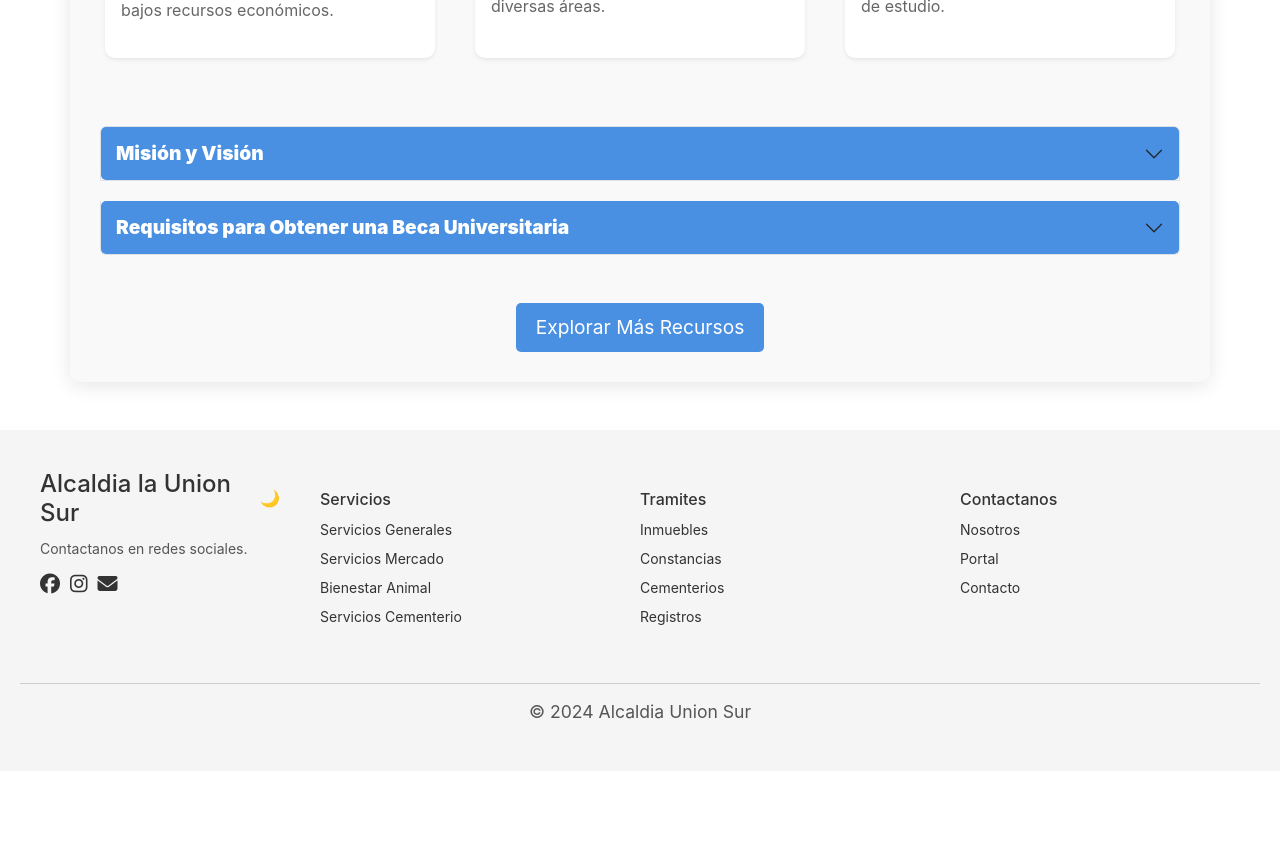
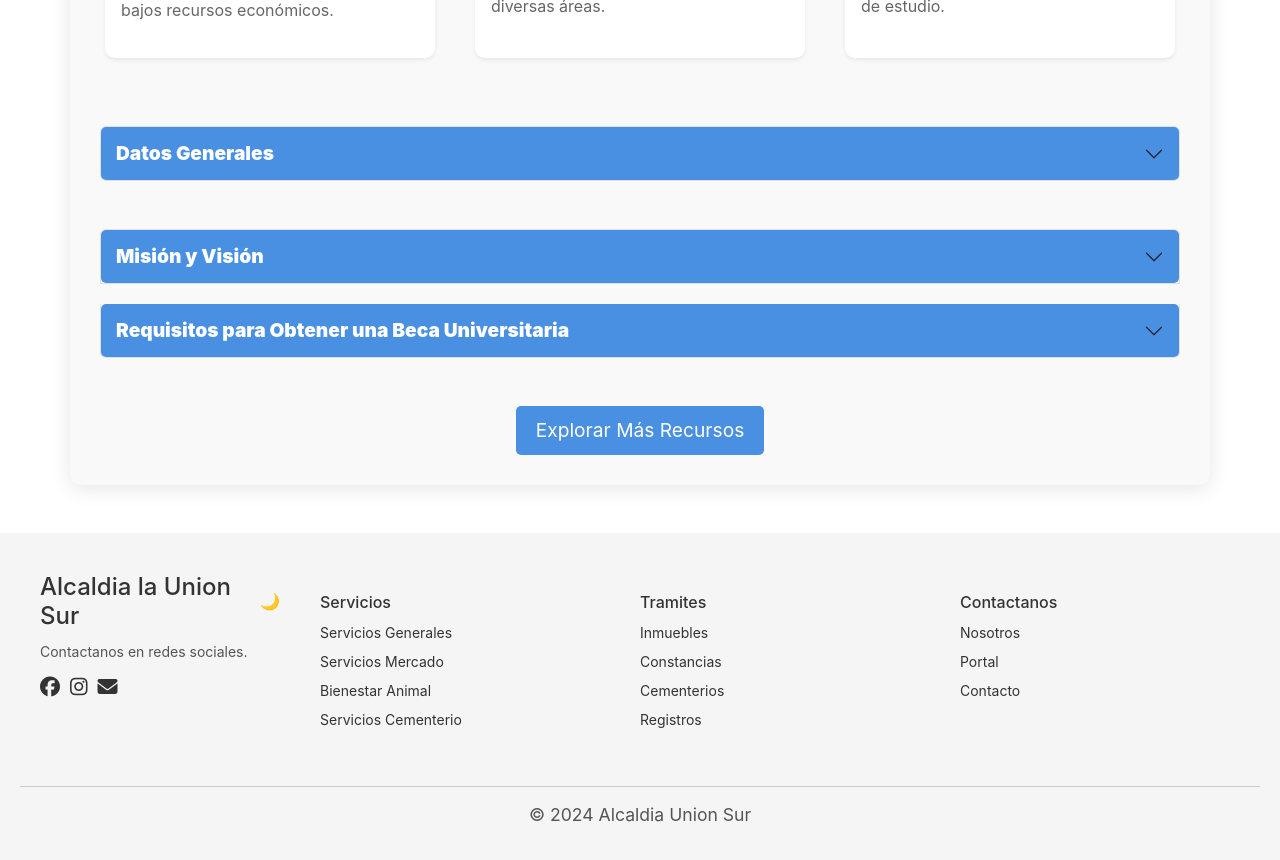
Before and after one commit to Oscar1499/PaginaAlcaldia, a React (Create React App) app: page /comunidades/becas-universitarias in a window 1280 px wide. Shown: the part 1700-2560 px from the top of the page. Before the commit the page ends 2471 px from the top, so only its background shows below. Built offline with nearby package versions, Linux system fonts and the light colour scheme.

Commit message:
Update comunidades

```diff
--- a/src/componentes/BecasUniversitariasContenido.js
+++ b/src/componentes/BecasUniversitariasContenido.js
@@ -10,6 +10,7 @@ import Beca6Image from '../assets/iconos/bebetecaslider3.jpeg';
 const BecaContenido = () => {
   const [isOpen, setIsOpen] = useState(false);
   const [isOpenRequisitos, setIsOpenRequisitos] = useState(false);
+  const [isOpenDatosGenerales, setIsOpenDatosGenerales] = useState(false);
 
   const toggleAccordion = () => {
     setIsOpen(!isOpen);
@@ -17,6 +18,10 @@ const BecaContenido = () => {
 
   const toggleRequisitosAccordion = () => {
     setIsOpenRequisitos(!isOpenRequisitos);
+  };
+
+  const toggleDatosGeneralesAccordion = () => {
+    setIsOpenDatosGenerales(!isOpenDatosGenerales);
   };
 
   return (
@@ -77,6 +82,44 @@ const BecaContenido = () => {
             <div className="card-body">
               <h2 className="card-title">Beca de Investigación</h2>
               <p className="card-text">Apoyo a estudiantes que realizan proyectos de investigación en su área de estudio.</p>
+            </div>
+          </div>
+        </div>
+      </div>
+
+      {/* Acordeón para Datos Generales */}
+      <div className="accordion mt-5" id="accordionDatosGenerales">
+        <div className="accordion-item">
+          <h2 className="accordion-header" id="headingDatosGenerales">
+            <button
+              className={`accordion-button ${isOpenDatosGenerales ? '' : 'collapsed'}`}
+              type="button"
+              onClick={toggleDatosGeneralesAccordion}
+              aria-expanded={isOpenDatosGenerales ? 'true' : 'false'}
+              aria-controls="collapseDatosGenerales"
+            >
+              <strong>Datos Generales</strong>
+            </button>
+          </h2>
+          <div
+            id="collapseDatosGenerales"
+            className={`accordion-collapse collapse ${isOpenDatosGenerales ? 'show' : ''}`}
+            aria-labelledby="headingDatosGenerales"
+            data-bs-parent="#accordionDatosGenerales"
+          >
+            <div className="accordion-body">
+              <p><strong>Ubicación: CDA La Union Centro, La Union</strong> .</p>
+              <p><strong>Horarios de Atención:</strong></p>
+              <ul>
+                <li>Lunes: 8:00 AM - 4:00 PM</li>
+                <li>Martes: 8:00 AM - 4:00 PM</li>
+                <li>Miercoles: 8:00 AM - 4:00 PM</li>
+                <li>Jueves: 8:00 AM - 4:00 PM</li>
+                <li>Viernes: 8:00 AM - 4:00 PM</li>
+                <li>Sábados: Cerrado</li>
+                <li>Domingos: Cerrado</li>
+              </ul>
+              <p><strong>¡Visítanos y obtén más información!</strong></p>
             </div>
           </div>
         </div>
```
